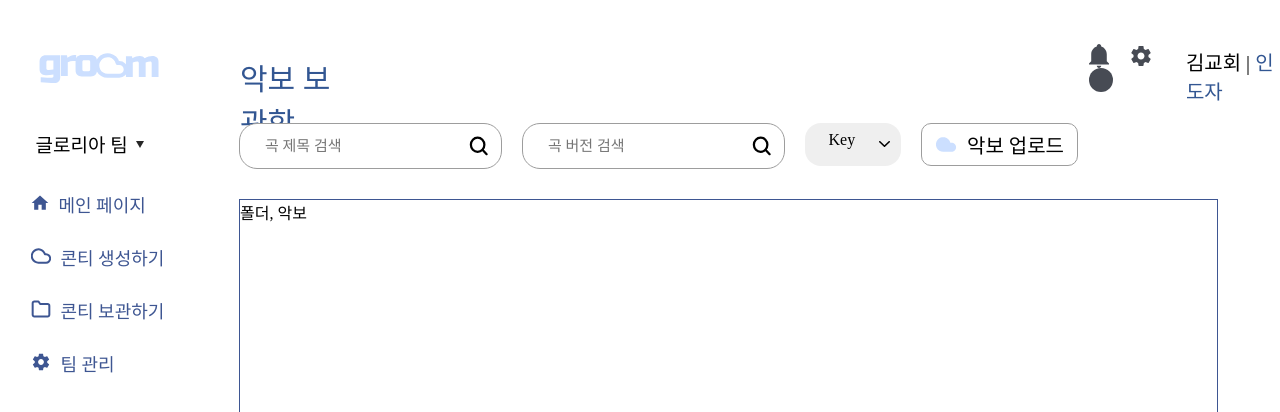
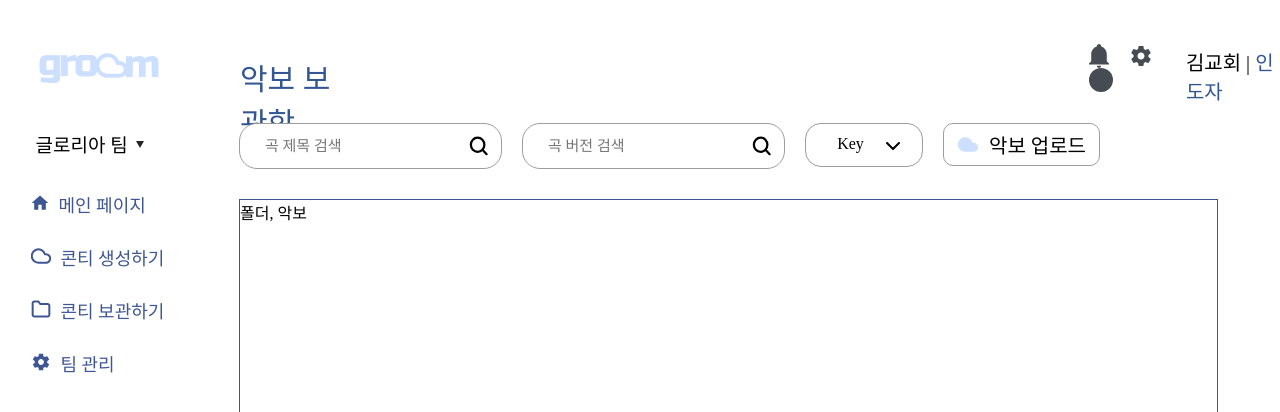
Before and after one commit to LikeLionHGU/ChurchPlus-front-2024, a React (Create React App) app: page /Main in a window 1280 px wide. Shown: the top 412 px of the page. Built offline with nearby package versions, Linux system fonts and the light colour scheme; a web font is replaced by a local one.

Commit message:
style: Key Select 드롭다운 스타일 변경

```diff
--- a/src/components/MainPage/KeySelectDropdown.jsx
+++ b/src/components/MainPage/KeySelectDropdown.jsx
@@ -14,21 +14,23 @@ const Wrapper = styled.div`
 `;
 
 const KeyDropdown = styled.div`
-  background-color: rgba(173, 173, 173, 0.2);
-  width: 6rem;
-  height: 2.2rem;
-  padding-top: 0.5rem;
+  font-family: "GmarketSansMedium";
+  width: 107px;
+  height: 31px;
+  padding-left: 9px;
+  padding-top: 11px;
+  border: 1px solid #9d9d9d;
   border-radius: 16px;
-  margin-bottom: 0.3rem;
+  /* margin-bottom: 0.3rem; */
   text-align: center;
   font-size: 16px;
 
   cursor: pointer;
 
   img {
-    height: 0.4rem;
-    padding-top: 0.6rem;
-    padding-right: 0.7rem;
+    height: 8px;
+    padding-top: 7px;
+    padding-right: 22px;
     float: right;
   }
 `;
```
